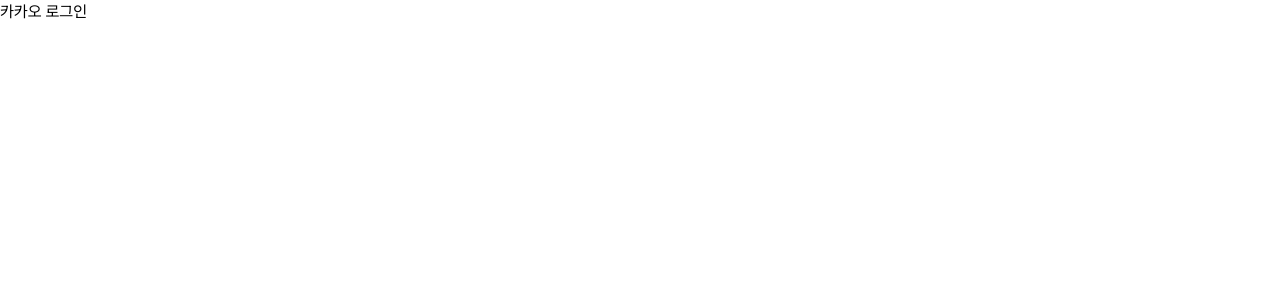
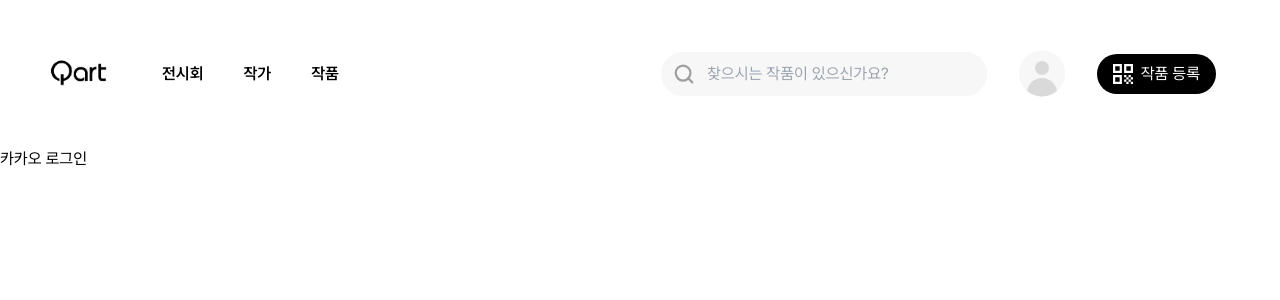
Before and after one commit to Qarrt/Qart-front, a Next.js app: page /login in a window 1280 px wide. Shown: the top 300 px of the page. Built offline with nearby package versions, Linux system fonts and the light colour scheme.

Commit message:
design: After login header component

```diff
--- a/src/app/(main)/login/page.tsx
+++ b/src/app/(main)/login/page.tsx
@@ -1,8 +1,10 @@
 import KakaoLoginButton from './kakao/page';
+import AfterLoginHeader from '@/components/header/AfterLoginHeader';
 
 export default function LoginPage() {
   return (
     <>
+      <AfterLoginHeader />
       <KakaoLoginButton />
     </>
   );
--- a/src/components/header/AfterLoginHeader.tsx
+++ b/src/components/header/AfterLoginHeader.tsx
@@ -0,0 +1,71 @@
+'use client';
+import Image from 'next/image';
+import SearchBar from './_components/SearchBar';
+import Link from 'next/link';
+import { useEffect, useRef, useState } from 'react';
+import UserIconDropdown from './_components/UserIconDropdown';
+
+export default function AfterLoginHeader() {
+  const [dropdownVisible, setDropdownVisible] = useState(false);
+  const toggleDropdown = () => setDropdownVisible(!dropdownVisible);
+  const dropdownRef = useRef<HTMLDivElement>(null);
+
+  useEffect(() => {
+    function handleClickOutside(e: MouseEvent) {
+      if (
+        dropdownRef.current &&
+        !dropdownRef.current.contains(e.target as Node)
+      ) {
+        setDropdownVisible(false);
+      }
+    }
+
+    document.addEventListener('mousedown', handleClickOutside);
+    return () => {
+      document.removeEventListener('mousedown', handleClickOutside);
+    };
+  }, [dropdownRef]);
+  return (
+    <header className=" relative bg-white flex items-center align-center h-[147px]">
+      <div className="flex items-center space-x-10 font-semibold ml-9">
+        <Link href="/">
+          <Image
+            src="/큐아트 로고.png"
+            alt="큐아트 로고"
+            width={86}
+            height={35}
+          />
+        </Link>
+        <Link href="exhibitions">전시회</Link>
+        <Link href="/artist">작가</Link>
+        <Link href="/artwork">작품</Link>
+      </div>
+
+      <div className="flex items-center gap-4 ml-auto mr-16 space-x-4">
+        <SearchBar />
+        <button onClick={toggleDropdown} className="relative z-10">
+          <Image src="/userIcon.svg" alt="userIcon" width={46} height={46} />
+        </button>
+        {dropdownVisible && (
+          <UserIconDropdown
+            ref={dropdownRef}
+            className="absolute mt-2 top-[110px] right-[40px]"
+          />
+        )}
+        <Link
+          href="/upload-art"
+          className="flex px-4 py-2 text-white bg-black rounded-full"
+        >
+          <Image
+            src="/qrcode.svg"
+            alt="작품 등록"
+            width={20}
+            height={20}
+            className="flex mr-2"
+          />
+          작품 등록
+        </Link>
+      </div>
+    </header>
+  );
+}
--- a/src/components/header/BeforeLoginHeader.tsx
+++ b/src/components/header/BeforeLoginHeader.tsx
@@ -1,6 +1,6 @@
 'use client';
 import Image from 'next/image';
-import SearchBar from './_components/searchbar/SearchBar';
+import SearchBar from './_components/SearchBar';
 import Link from 'next/link';
 
 export default function BeforeLoginHeader() {
--- /dev/null
+++ b/src/components/header/_components/UserIconDropdown.tsx
@@ -0,0 +1,73 @@
+import Link from 'next/link';
+import { forwardRef, ForwardedRef } from 'react';
+
+const UserIconDropdown = forwardRef<HTMLDivElement, { className?: string }>(
+  ({ className }, ref: ForwardedRef<HTMLDivElement>) => {
+    const combinedClassName = `absolute right-0 z-10 mt-2 w-[200px] origin-top-right divide-y divide-gray-100 rounded-md bg-white shadow-lg ring-1 ring-black ring-opacity-5 focus:outline-none top-[103px]${
+      className || ''
+    }`;
+    return (
+      <div
+        ref={ref}
+        className={combinedClassName}
+        role="menu"
+        aria-orientation="vertical"
+        aria-labelledby="menu-button"
+        tabIndex={-1}
+      >
+        <div className="py-1" role="none">
+          <Link
+            href="#"
+            className="text-gray-700 block px-4 py-2 text-sm"
+            role="menuitem"
+            tabIndex={-1}
+            id="menu-item-0"
+          >
+            마이페이지
+          </Link>
+          <Link
+            href="#"
+            className="text-gray-700 block px-4 py-2 text-sm"
+            role="menuitem"
+            tabIndex={-1}
+            id="menu-item-1"
+          >
+            마이 컬렉션
+          </Link>
+
+          <Link
+            href="#"
+            className="text-gray-700 block px-4 py-2 text-sm"
+            role="menuitem"
+            tabIndex={-1}
+            id="menu-item-2"
+          >
+            거래내역
+          </Link>
+          <Link
+            href="#"
+            className="text-gray-700 block px-4 py-2 text-sm"
+            role="menuitem"
+            tabIndex={-1}
+            id="menu-item-3"
+          >
+            고객센터
+          </Link>
+
+          <Link
+            href="#"
+            className="text-gray-700 block px-4 py-2 text-sm"
+            role="menuitem"
+            tabIndex={-1}
+            id="menu-item-4"
+          >
+            로그아웃
+          </Link>
+        </div>
+      </div>
+    );
+  },
+);
+
+UserIconDropdown.displayName = 'UserIconDropdown';
+export default UserIconDropdown;
```
Also changed, not shown: public/userIcon.svg (added), src/components/header/_components/SearchBar.tsx (renamed from src/components/header/_components/searchbar/SearchBar.tsx).
